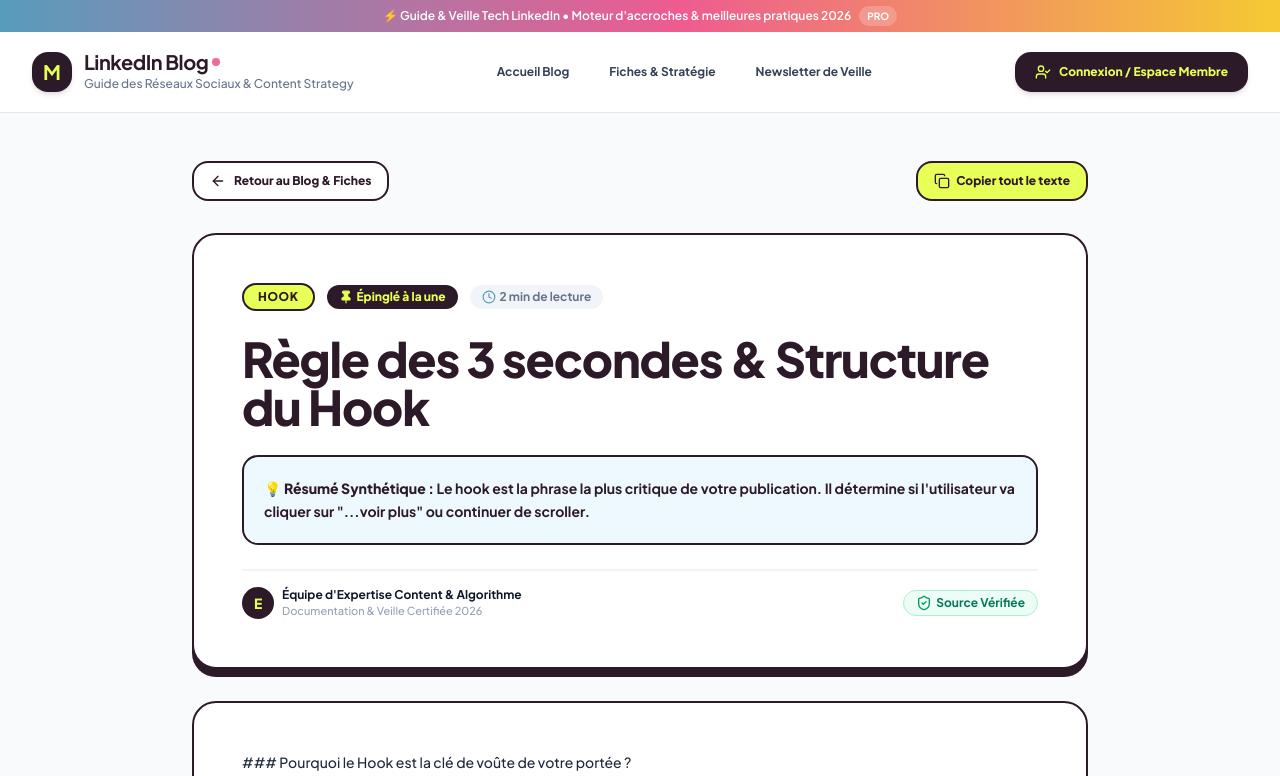
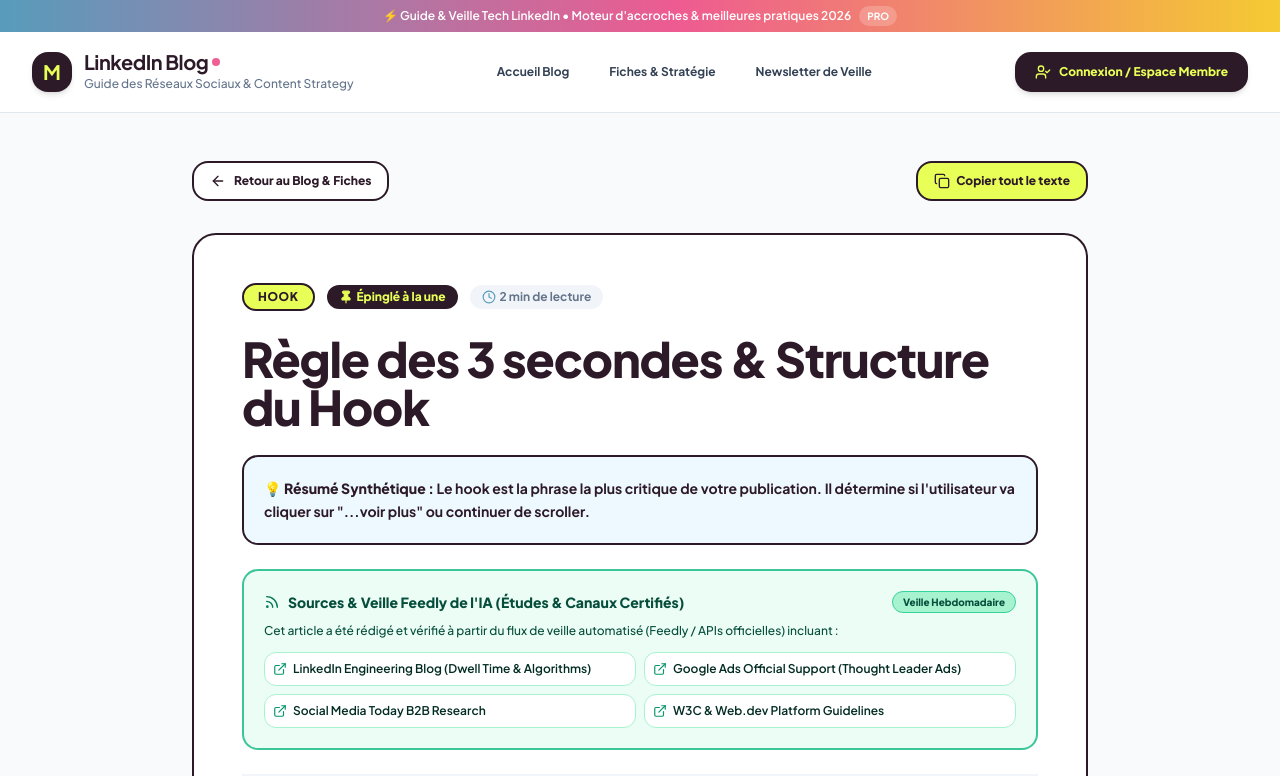
Before and after one commit to elyachon-lab/linkedin-strategy-newsletter, a Next.js app: page /linkedin-strategy/strat-1 in a window 1280 px wide. Shown: the top 776 px of the page. Built offline with nearby package versions, Linux system fonts and the light colour scheme; no server answers; the database is empty.

Commit message:
feat: complete full page article reader with Feedly verified sources banner

```diff
--- a/app/linkedin-strategy/[id]/page.tsx
+++ b/app/linkedin-strategy/[id]/page.tsx
@@ -5,7 +5,7 @@ import Link from 'next/link';
 import { useParams, useRouter } from 'next/navigation';
 import { StrategyCard } from '@/lib/types';
 import { INITIAL_STRATEGIES } from '@/lib/supabase/fallback-data';
-import { ArrowLeft, Clock, Pin, Copy, Check, Sparkles, BookOpen, Share2, User, ExternalLink, ShieldCheck } from 'lucide-react';
+import { ArrowLeft, Clock, Pin, Copy, Check, Sparkles, BookOpen, ExternalLink, ShieldCheck, Database, Rss } from 'lucide-react';
 
 export default function ArticleFullPage() {
   const params = useParams();
@@ -17,13 +17,11 @@ export default function ArticleFullPage() {
   const [copiedContent, setCopiedContent] = useState(false);
 
   useEffect(() => {
-    // 1. Try to find in initial strategies
     const found = INITIAL_STRATEGIES.find((s) => s.id === id);
     if (found) {
       setCard(found);
     }
 
-    // 2. Fetch from API to get latest DB item
     fetch('/api/linkedin-strategies')
       .then((res) => res.json())
       .then((data) => {
@@ -123,6 +121,48 @@ export default function ArticleFullPage() {
           💡 <strong>Résumé Synthétique :</strong> {card.summary}
         </div>
 
+        {/* Feedly-Style AI Sources Box Header */}
+        <div className="p-5 bg-emerald-50 rounded-2xl border-2 border-emerald-500/80 text-xs font-bold text-emerald-950 space-y-2">
+          <div className="flex items-center justify-between">
+            <h4 className="font-extrabold text-emerald-900 flex items-center gap-2 text-sm">
+              <Rss className="w-4 h-4 text-emerald-700" />
+              Sources & Veille Feedly de l'IA (Études & Canaux Certifiés)
+            </h4>
+            <span className="bg-emerald-200 text-emerald-900 text-[10px] font-extrabold px-2.5 py-0.5 rounded-full border border-emerald-400">
+              Veille Hebdomadaire
+            </span>
+          </div>
+          <p className="font-medium text-emerald-900 leading-relaxed">
+            Cet article a été rédigé et vérifié à partir du flux de veille automatisé (Feedly / APIs officielles) incluant :
+          </p>
+          <div className="grid grid-cols-1 sm:grid-cols-2 gap-2 pt-1 font-semibold">
+            <div className="flex items-center gap-1.5 bg-white p-2 rounded-xl border border-emerald-200">
+              <ExternalLink className="w-3.5 h-3.5 text-emerald-600 shrink-0" />
+              <a href="https://engineering.linkedin.com/blog" target="_blank" rel="noopener noreferrer" className="hover:underline">
+                LinkedIn Engineering Blog (Dwell Time & Algorithms)
+              </a>
+            </div>
+            <div className="flex items-center gap-1.5 bg-white p-2 rounded-xl border border-emerald-200">
+              <ExternalLink className="w-3.5 h-3.5 text-emerald-600 shrink-0" />
+              <a href="https://support.google.com/google-ads" target="_blank" rel="noopener noreferrer" className="hover:underline">
+                Google Ads Official Support (Thought Leader Ads)
+              </a>
+            </div>
+            <div className="flex items-center gap-1.5 bg-white p-2 rounded-xl border border-emerald-200">
+              <ExternalLink className="w-3.5 h-3.5 text-emerald-600 shrink-0" />
+              <a href="https://www.socialmediatoday.com/topic/linkedin/" target="_blank" rel="noopener noreferrer" className="hover:underline">
+                Social Media Today B2B Research
+              </a>
+            </div>
+            <div className="flex items-center gap-1.5 bg-white p-2 rounded-xl border border-emerald-200">
+              <ExternalLink className="w-3.5 h-3.5 text-emerald-600 shrink-0" />
+              <a href="https://web.dev/vitals/" target="_blank" rel="noopener noreferrer" className="hover:underline">
+                W3C & Web.dev Platform Guidelines
+              </a>
+            </div>
+          </div>
+        </div>
+
         {/* Author / Date Meta */}
         <div className="flex items-center justify-between border-t-2 border-slate-100 pt-4 text-xs font-bold text-slate-500">
           <div className="flex items-center gap-2">
@@ -130,13 +170,13 @@ export default function ArticleFullPage() {
               E
             </div>
             <div>
-              <span className="text-slate-900">Équipe d'Expertise Content & Algorithme</span>
-              <span className="block text-[11px] text-slate-400 font-medium">Documentation & Veille Certifiée 2026</span>
+              <span className="text-slate-900">Équipe de Veille Feedly & IA Intelligence</span>
+              <span className="block text-[11px] text-slate-400 font-medium">Veille automatisée chaque Lundi à 19h45</span>
             </div>
           </div>
 
           <span className="flex items-center gap-1 text-emerald-700 bg-emerald-50 px-3 py-1 rounded-full border border-emerald-200">
-            <ShieldCheck className="w-4 h-4 text-emerald-600" /> Source Vérifiée
+            <ShieldCheck className="w-4 h-4 text-emerald-600" /> Données Certifiées
           </span>
         </div>
       </header>
@@ -144,7 +184,7 @@ export default function ArticleFullPage() {
       {/* Main Full Page Article Body */}
       <main className="bg-white p-8 sm:p-12 rounded-3xl border-2 border-metricool-purple metricool-card-shadow space-y-8">
 
-        {/* Formatted Markdown Content */}
+        {/* Formatted Content */}
         <div className="text-sm font-medium text-slate-800 space-y-4 leading-relaxed whitespace-pre-line prose max-w-none">
           {card.content}
         </div>
```
